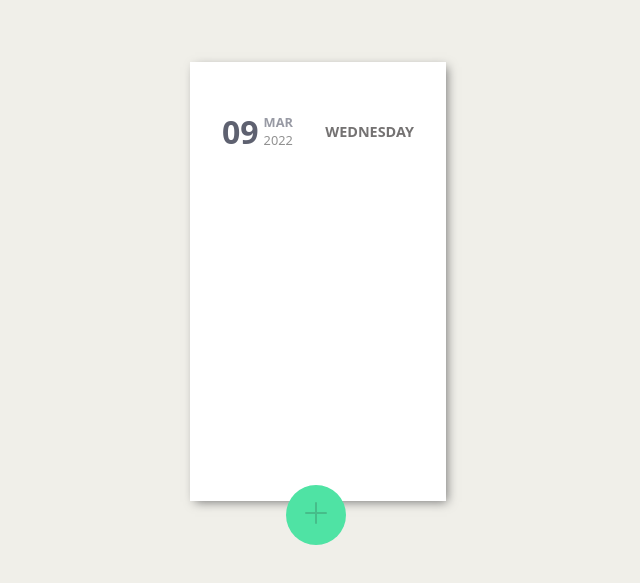
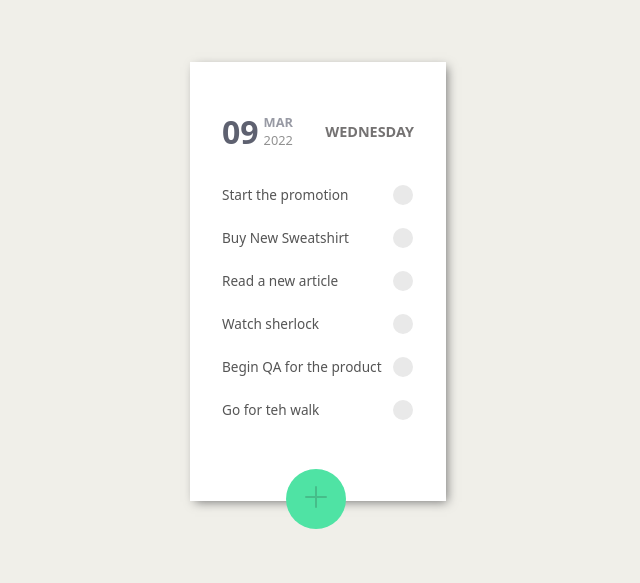
Before and after one commit to harshpatel-javascript/React-practicals, a React (Create React App) app in the folder to-do-list/: page / in a window 1280 px wide. Shown: the part 119-702 px from the top of the page, without its empty margins (322-962 px from the left). Built offline with nearby package versions, Linux system fonts and the light colour scheme.

Commit message:
Ui changes

```diff
--- a/to-do-list/src/App.js
+++ b/to-do-list/src/App.js
@@ -4,9 +4,10 @@ import "./App.css";
 import Header from "./Components/Header";
 import TodoList from "./Components/TodoList";
 import AddNewTask from "./Components/AddNewTask.js";
+import defaultTodos from "./Components/ListItems.json";
 
 function App() {
-  const [todos, setTodos] = useState([]);
+  const [todos, setTodos] = useState(defaultTodos);
   // handling when the input will be submitted via inputForm
   const addTodoHandler = (todo) => {
     setTodos((prevTodo) => {
--- a/to-do-list/src/Components/AddNewTask.css
+++ b/to-do-list/src/Components/AddNewTask.css
@@ -6,7 +6,7 @@
   width: 60px;
   position: absolute;
   left: 4rem;
-  top: 2rem;
+  top: 1rem;
   border: none;
   border-radius: 50%;
   background-color: #4fe3a4;
```
